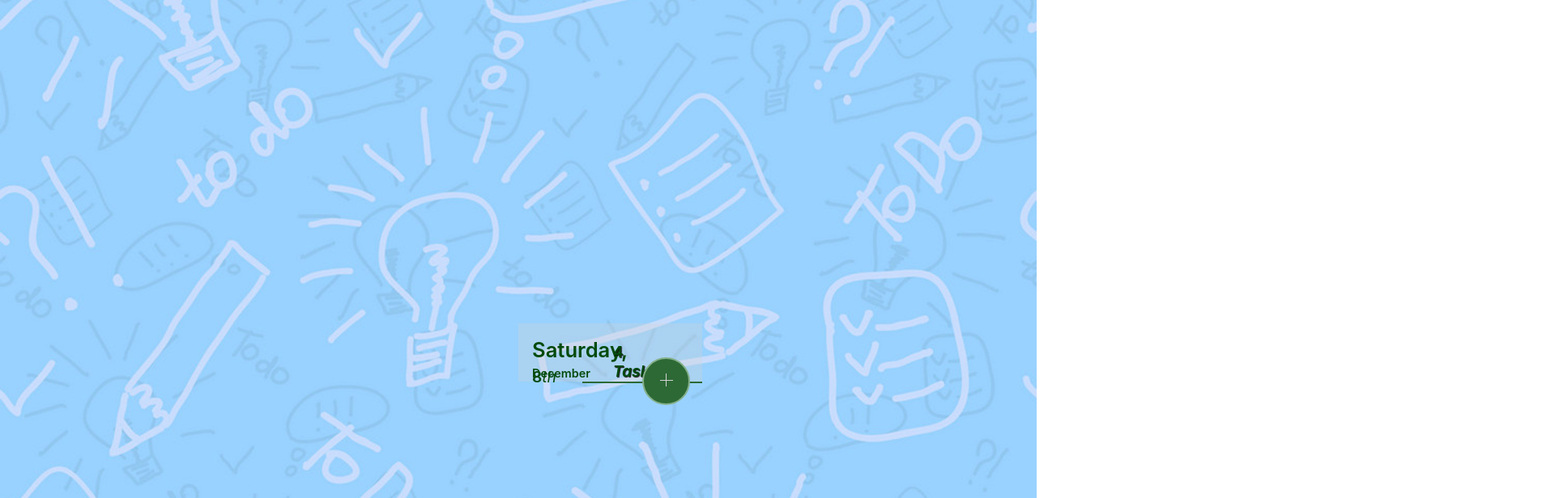
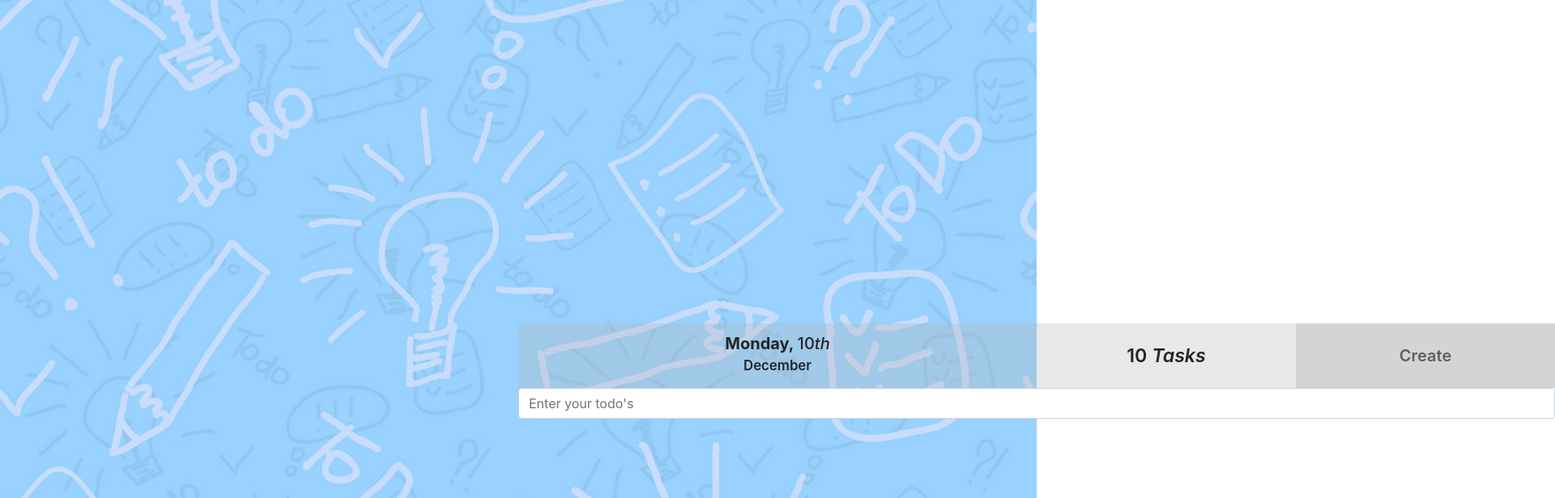
Before and after one commit to LeoEspinoza12/react_project_03, a React (Create React App) app: page / in a window 1280 px wide. Shown: the top 616 px of the page at 81% size, 1920 px wide, since content can reach past the window. Built offline with nearby package versions, Linux system fonts and the light colour scheme.

Commit message:
changed components

```diff
--- a/public/index.html
+++ b/public/index.html
@@ -20,6 +20,9 @@
       work correctly both with client-side routing and a non-root public URL.
       Learn how to configure a non-root public URL by running `npm run build`.
     -->
+<link rel="stylesheet" href="https://stackpath.bootstrapcdn.com/bootstrap/4.1.3/css/bootstrap.min.css" integrity="sha384-MCw98/SFnGE8fJT3GXwEOngsV7Zt27NXFoaoApmYm81iuXoPkFOJwJ8ERdknLPMO"
+  crossorigin="anonymous">
+
   <link rel="stylesheet" href="https://use.fontawesome.com/releases/v5.5.0/css/all.css" integrity="sha384-B4dIYHKNBt8Bc12p+WXckhzcICo0wtJAoU8YZTY5qE0Id1GSseTk6S+L3BlXeVIU"
     crossorigin="anonymous">
     <title>React App</title>
@@ -40,4 +43,7 @@
       To create a production bundle, use `npm run build` or `yarn build`.
     -->
   </body>
+  <script src="https://code.jquery.com/jquery-3.3.1.slim.min.js" integrity="sha384-q8i/X+965DzO0rT7abK41JStQIAqVgRVzpbzo5smXKp4YfRvH+8abtTE1Pi6jizo" crossorigin="anonymous"></script>
+  <script src="https://cdnjs.cloudflare.com/ajax/libs/popper.js/1.14.3/umd/popper.min.js" integrity="sha384-ZMP7rVo3mIykV+2+9J3UJ46jBk0WLaUAdn689aCwoqbBJiSnjAK/l8WvCWPIPm49" crossorigin="anonymous"></script>
+  <script src="https://stackpath.bootstrapcdn.com/bootstrap/4.1.3/js/bootstrap.min.js" integrity="sha384-ChfqqxuZUCnJSK3+MXmPNIyE6ZbWh2IMqE241rYiqJxyMiZ6OW/JmZQ5stwEULTy" crossorigin="anonymous"></script>
 </html>
--- a/src/components/Button/Button/Button.css
+++ b/src/components/Button/Button/Button.css
@@ -45,3 +45,53 @@
 .Button .Margin .Circle:hover {
   background: #179228
 }
+
+
+
+
+
+
+
+
+
+
+
+
+
+
+
+.add-button-enter {
+  opacity: 0.1;
+  /* transform: translateY(50px); */
+  transition: all 1000ms ease-in
+}
+
+.add-button-enter-active {
+  opacity: 0.5;
+  /* transform: translateY(50px); */
+  transition: all 1000ms ease-in
+}
+
+.add-button-enter-done {
+  opacity: 1;
+  transition: all 1000ms ease-in
+}
+
+.add-button-exit {
+  opacity: 1;
+  /* background: blue; */
+  transition: all 1000ms ease-in
+}
+
+.add-button-exit-active {
+  opacity: .9;
+  /* background: peru; */
+  /* transform: translateX(250px); */
+  transition: all 1000ms ease-in
+}
+
+.add-button-exit-done {
+  opacity: 0;
+  /* transform: translateX(250px); */
+  transition: all 1000ms ease-in
+}
--- a/src/components/Button/Button/Button.js
+++ b/src/components/Button/Button/Button.js
@@ -10,13 +10,13 @@ const Button = (props) => {
 
 
   return (
+    <div className='Button'>
       <CSSTransition
         in={props.btnValue}
         timeout={1000}
         unmountOnExit
         mountOnEnter
         classNames='add-button'>
-          <div className='Button'>
               <div className='Margin'>
                 <div
                   className='Circle'
@@ -25,8 +25,8 @@ const Button = (props) => {
                     <div></div>
                 </div>
               </div>
+      </CSSTransition>
     </div>
-    </CSSTransition>
   )
 }
 
--- a/src/components/Button/Input/Input.css
+++ b/src/components/Button/Input/Input.css
@@ -72,3 +72,13 @@
     font-family: 'Roboto Slab';
   }
 }
+
+
+.Input div:nth-child(2) button:disabled{
+  background: green
+
+}
+
+.Input div:nth-child(2) button:not(:disabled) {
+  background: blue
+}
--- a/src/components/Button/Input/Input.js
+++ b/src/components/Button/Input/Input.js
@@ -1,15 +1,25 @@
 import React from 'react';
+import CSSTransition from 'react-transition-group/CSSTransition'
 import './Input.css';
 
 const Input = (props) => {
 
 
-  let disabled = props.text.length > 1 ? true : false
-  console.log(disabled)
+  let disabled = props.text.length > 1 ? false : true
+
+
+
 
   return (
 
     <div className='Input'>
+      <CSSTransition
+        in={props.switch}
+        timeout={1000}
+        unmountOnExit
+        mountOnEnter
+        classNames='add-button'>
+          <div>
 
             <div>
               <input
@@ -19,10 +29,19 @@ const Input = (props) => {
                 onChange={props.change} />
             </div>
             <div>
-          <button disabled={disabled}
+              <button
+                disabled={disabled}
                 onClick={props.clickSwitch}>add</button>
             </div>
 
+            <div class="input-group">
+  <div class="input-group-prepend">
+    <span class="input-group-text">With textarea</span>
+  </div>
+  <textarea class="form-control" aria-label="With textarea"></textarea>
+</div>
+          </div>
+       </CSSTransition>
     </div>
   )
 }
--- a/src/containers/Button/Buttons.css
+++ b/src/containers/Button/Buttons.css
@@ -15,3 +15,95 @@
     background: rgb(210, 210, 210, 0.3)
   }
 }
+
+
+
+
+
+
+
+.input-button-enter {
+  opacity: 0.1;
+  /* transform: translateY(50px); */
+  transition: all 300ms ease-in
+}
+
+.add-button-enter-active {
+  opacity: 0.5;
+  /* transform: translateY(50px); */
+  transition: all 300ms ease-in
+}
+
+.add-button-enter-done {
+  opacity: 1;
+  transition: all 200ms ease-in
+}
+
+.add-button-exit {
+  opacity: 1;
+  /* background: blue; */
+  transform: translateX(-20%);
+  transition: all 300ms ease-in
+}
+
+.add-button-exit-active {
+  opacity: .4;
+  transform: translateX(80%);
+  transition: all 300ms ease-in
+}
+
+.add-button-exit-done {
+  opacity: 0;
+  transform: translateX(100%);
+  transition: all 300ms ease-in
+}
+
+
+
+
+
+
+
+
+
+
+
+
+
+
+.input-button-enter {
+  opacity: 0.1;
+  transform: translateY(px);
+  transition: all 300ms ease-in
+}
+
+.input-button-enter-active {
+  opacity: 0.5;
+  /* transform: translateY(50px); */
+  transition: all 300ms ease-in
+}
+
+.input-button-enter-done {
+  opacity: 1;
+  transition: all 300ms ease-in
+}
+
+.input-button-exit {
+  /* opacity: 1; */
+  /* background: blue; */
+  transform: translateX(20%);
+  transition: all 300ms ease-in
+}
+
+.input-button-exit-active {
+  /* opacity: .4; */
+  /* background: peru; */
+  transform: translateX(-80%);
+  transition: all 300ms ease-in
+}
+
+.input-button-exit-done {
+  /* opacity: 0; */
+  transform: translateX(-100px);
+  transition: all 300ms ease-in
+}
--- a/src/containers/Button/Buttons.js
+++ b/src/containers/Button/Buttons.js
@@ -9,26 +9,21 @@ class Buttons extends Component {
 
 
   render() {
-    let btnDisplay = null
 
-      if(this.props.btnValue){
-        btnDisplay = <Button
-                        btnValue={this.props.btnValue}
-                        clickSwitch={this.props.clickSwitch} />
-      }
-
-      if(this.props.switch){
-        btnDisplay = <Input
-                        change={this.props.change}
-                        switch={this.props.switch}
-                        clickSwitch={this.props.clickSwitch}
-                        text={this.props.text} />
-      }
 
 
     return (
+
       <div className='Buttons'>
-        {btnDisplay}
+        <Button
+          btnValue={this.props.btnValue}
+          clickSwitch={this.props.clickSwitch} />
+
+        <Input
+          change={this.props.change}
+          switch={this.props.switch}
+          clickSwitch={this.props.clickSwitch}
+          text={this.props.text} />
       </div>
     )
   }
--- a/src/containers/Main.css
+++ b/src/containers/Main.css
@@ -41,3 +41,70 @@
     /* background: orange */
   }
 }
+
+
+
+
+
+
+
+/* ----- header ----- */
+.Header {
+  height: 10vh;
+  width: 100vw;
+  background: rgb(180,180,180, 0.3)
+}
+/* Date */
+.Date{
+  float: left;
+  height: 100%;
+  width: 50%;
+  /* background: orange */
+}
+.Date div:nth-child(1){
+  height: 50%;
+  width: 100%;
+  padding-top: 1.2vh;
+  font-size: 2.5vh;
+  font-weight: 700
+}
+.Date div:nth-child(1) b{
+  font-weight: 500
+}
+.Date div:nth-child(2){
+  height: 50%;
+  width: 50vw;
+  font-size: 2.1vh;
+  font-weight: 600
+  /* background: red */
+}
+
+.Header .Task,
+.Header .Add {
+  width: 25%;
+  height: 100%;
+  float: left;
+}
+.Header .Task .Top,
+.Header .Add .Top {
+  width: 100%;
+  display: table;
+  height: 100%;
+  text-align: center;
+}
+.Header .Task .Top div,
+.Header .Add .Top div{
+  display: table-cell;
+  vertical-align: middle;
+  text-align: center;
+  font-size: 2.9vh;
+  font-weight: 600
+}
+
+.Header .Add {
+  background: rgb(210,210,210, 0.9)
+}
+.Header .Add .Top div {
+  font-size: 2.5vh;
+  color: rgb(95,95,95)
+}
--- a/src/containers/Main.js
+++ b/src/containers/Main.js
@@ -38,23 +38,81 @@ addText = () => {
 
 }
 
+
 render(){
 
 
 
     return (
       <div className='Main'>
-        <Headtimer
-          timeOfTheDay={this.state.dateTime}
-          numberOfTask={this.state.todoLists.length}/>
-        <Buttons
-          btnValue={this.state.btnValue}
-          switch={this.state.buttonSwitch}
-          clickSwitch={this.toggleSwitch}
-          change={this.changeText}
-          text={this.state.todoText}
-          addText={this.addText}/>
+
+        {/* header section */}
+        <div className='Header'>
+
+          {/* Date */}
+          <div className='Date'>
+            <div>
+              Monday, <b>10<i>th</i></b>
+            </div>
+            <div>
+                December
+            </div>
+          </div>
+
+          {/* Task */}
+          <div className='Task'>
+            <div className='Top'>
+              <div>10 <i>Tasks</i></div>
+            </div>
+          </div>
+
+          {/* Add */}
+          <div className='Add'>
+            <div className='Top'>
+              <div>Create</div>
+            </div>
+          </div>
+        </div>
+
+
+
+      {/* Input Icon */}
+        <div>
+          <div className="input-group mb-3">
+            <input type="text" className="form-control" placeholder="Enter your todo's" aria-label="Recipient's username" aria-describedby="basic-addon2" />
+
+          </div>
+        </div>
+
+
+
+      {/* Lists */}
+      {/* <div className="input-group mb-3">
+        <div className="input-group-prepend">
+          <div className="input-group-text">
+            <input type="checkbox" aria-label="Checkbox for following text input"/>
+          </div>
+        </div>
+        <input type="text" className="form-control" aria-label="Text input with checkbox" />
       </div>
+
+      <div className="input-group">
+        <div className="input-group-prepend">
+          <div className="input-group-text">
+            <input type="checkbox" aria-label="Radio button for following text input" />
+          </div>
+        </div>
+        <input type="text" className="form-control" aria-label="Text input with radio button" />
+      </div> */}
+
+
+
+      </div>
+
+
+
+
+
     )
 
   }
```
Lines whose indentation alone changed are shown as unchanged.
